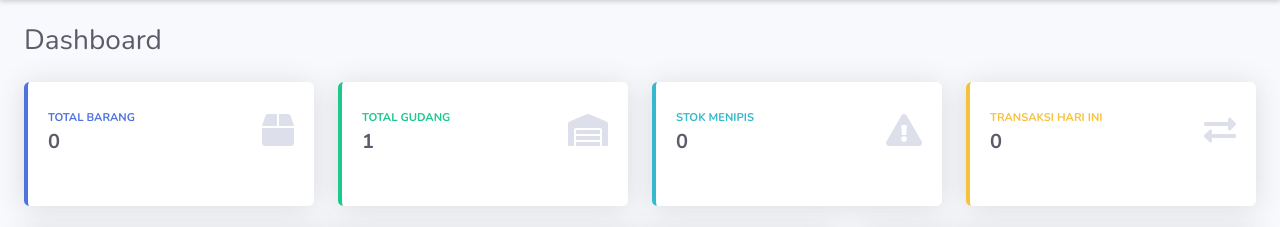
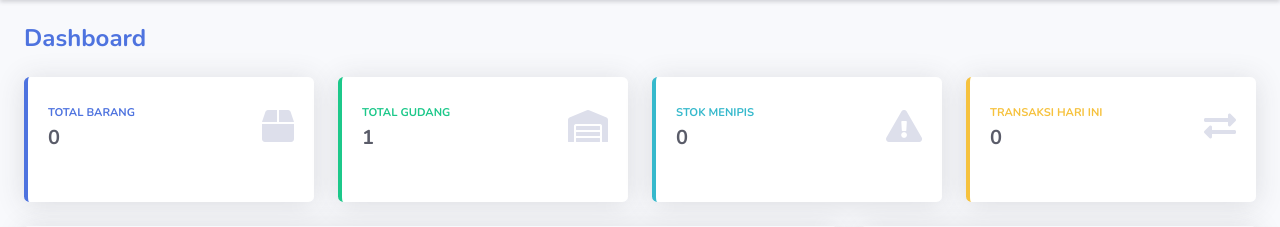
Before and after one commit to kantorujbitdev/gudang_system, a CodeIgniter app: page /gudang_system/dashboard in a window 1280 px wide. Shown: the part 65-292 px from the top of the page. Run offline with CodeIgniter, Linux system fonts and the light colour scheme; a user stored in the database is signed in; data comes from the database, SQL or seed files in the repository; data that the repository does not hold is empty; some libraries are stand-ins or nearby versions.

Commit message:
update tampilan title

```diff
--- a/application/views/dashboard/index.php
+++ b/application/views/dashboard/index.php
@@ -1,5 +1,5 @@
 <div class="d-sm-flex align-items-center justify-content-between mb-4">
-    <h1 class="h3 mb-0 text-gray-800">Dashboard</h1>
+    <h4 class="m-0 font-weight-bold text-primary">Dashboard</h1>
 </div>
 <!-- Content Row -->
 <div class="row">
@@ -86,7 +86,7 @@
     <div class="col-xl-8 col-lg-7">
         <div class="card shadow mb-4">
             <div class="card-header py-3 d-flex flex-row align-items-center justify-content-between">
-                <h4 class="m-0 font-weight-bold text-primary">Grafik Stok per Gudang</h6>
+                <h4 class="m-0 font-weight-bold text-primary">Grafik Stok per Gudang</h4>
             </div>
             <div class="card-body">
                 <div class="chart-area">
@@ -99,7 +99,7 @@
     <div class="col-xl-4 col-lg-5">
         <div class="card shadow mb-4">
             <div class="card-header py-3 d-flex flex-row align-items-center justify-content-between">
-                <h4 class="m-0 font-weight-bold text-primary">Transaksi Bulan Ini</h6>
+                <h4 class="m-0 font-weight-bold text-primary">Transaksi Bulan Ini</h4>
             </div>
             <div class="card-body">
                 <div class="chart-pie pt-4 pb-2">
@@ -126,7 +126,7 @@
     <div class="col-lg-6 mb-4">
         <div class="card shadow mb-4">
             <div class="card-header py-3">
-                <h4 class="m-0 font-weight-bold text-primary">Stok Menipis</h6>
+                <h4 class="m-0 font-weight-bold text-primary">Stok Menipis</h4>
             </div>
             <div class="card-body">
                 <?php if (!empty($stok_menipis)): ?>
@@ -162,7 +162,7 @@
     <div class="col-lg-6 mb-4">
         <div class="card shadow mb-4">
             <div class="card-header py-3">
-                <h4 class="m-0 font-weight-bold text-primary">Aktivitas Terkini</h6>
+                <h4 class="m-0 font-weight-bold text-primary">Aktivitas Terkini</h4>
             </div>
             <div class="card-body">
                 <div class="timeline">
--- a/application/views/setup/barang/index.php
+++ b/application/views/setup/barang/index.php
@@ -1,5 +1,5 @@
 <div class="d-sm-flex align-items-center justify-content-between mb-4">
-    <h1 class="h3 mb-0 text-gray-800">Barang</h1>
+    <h4 class="m-0 font-weight-bold text-primary">Barang</h1>
     <a href="<?php echo site_url('setup/barang/tambah'); ?>"
         class="d-none d-sm-inline-block btn btn-sm btn-primary shadow-sm">
         <i class="fas fa-plus fa-sm text-white-50"></i> Tambah Barang
@@ -8,7 +8,7 @@
 
 <div class="card shadow mb-4">
     <div class="card-header py-3">
-        <h4 class="m-0 font-weight-bold text-primary">Daftar Barang</h6>
+        <h3 class="h5 mb-0 text-gray-800"Daftar Barang</h4>
     </div>
     <div class="card-body">
         <div class="table-responsive">
--- a/application/views/setup/gudang/index.php
+++ b/application/views/setup/gudang/index.php
@@ -1,10 +1,10 @@
 <div class="d-sm-flex align-items-center justify-content-between mb-4">
-    <h1 class="h3 mb-0 text-gray-800">Gudang</h1>
+    <h4 class="m-0 font-weight-bold text-primary">Gudang</h1>
 </div>
 
 <div class="card shadow mb-4">
     <div class="card-header py-3">
-        <h4 class="m-0 font-weight-bold text-primary">Daftar Gudang</h6>
+        <h3 class="h5 mb-0 text-gray-800"Daftar Gudang</h4>
     </div>
     <div class="card-body">
         <div class="alert alert-info">
--- a/application/views/setup/kategori/form.php
+++ b/application/views/setup/kategori/form.php
@@ -1,10 +1,11 @@
 <div class="d-sm-flex align-items-center justify-content-between mb-4">
-    <h1 class="h3 mb-0 text-gray-800"><?php echo isset($kategori) ? 'Edit' : 'Tambah'; ?> Kategori Barang</h1>
+    <h4 class="m-0 font-weight-bold text-primary"><?php echo isset($kategori) ? 'Edit' : 'Tambah'; ?> Kategori Barang
+    </h4>
 </div>
 
 <div class="card shadow mb-4">
     <div class="card-header py-3">
-        <h4 class="m-0 font-weight-bold text-primary">Form Kategori Barang</h6>
+        <h1 class="h5 mb-0 text-gray-800">Form Kategori Barang</h1>
     </div>
     <div class="card-body">
         <?php echo form_open(isset($kategori) ? 'setup/kategori/edit/' . $kategori->id_kategori : 'setup/kategori/tambah'); ?>
--- a/application/views/setup/pelanggan/index.php
+++ b/application/views/setup/pelanggan/index.php
@@ -1,10 +1,10 @@
 <div class="d-sm-flex align-items-center justify-content-between mb-4">
-    <h1 class="h3 mb-0 text-gray-800">Gudang</h1>
+    <h4 class="m-0 font-weight-bold text-primary">Gudang</h1>
 </div>
 
 <div class="card shadow mb-4">
     <div class="card-header py-3">
-        <h4 class="m-0 font-weight-bold text-primary">Daftar Gudang</h6>
+        <h3 class="h5 mb-0 text-gray-800">Daftar Gudang</h3>
     </div>
     <div class="card-body">
         <div class="alert alert-info">
--- a/application/views/setup/supplier/index.php
+++ b/application/views/setup/supplier/index.php
@@ -1,10 +1,10 @@
 <div class="d-sm-flex align-items-center justify-content-between mb-4">
-    <h1 class="h3 mb-0 text-gray-800">Gudang</h1>
+    <h4 class="m-0 font-weight-bold text-primary">Gudang</h1>
 </div>
 
 <div class="card shadow mb-4">
     <div class="card-header py-3">
-        <h4 class="m-0 font-weight-bold text-primary">Daftar Gudang</h6>
+        <h3 class="h5 mb-0 text-gray-800">Daftar Gudang</h3>
     </div>
     <div class="card-body">
         <div class="alert alert-info">
--- a/application/views/setup/user/index.php
+++ b/application/views/setup/user/index.php
@@ -1,10 +1,10 @@
 <div class="d-sm-flex align-items-center justify-content-between mb-4">
-    <h1 class="h3 mb-0 text-gray-800">Gudang</h1>
+    <h4 class="m-0 font-weight-bold text-primary">Gudang</h1>
 </div>
 
 <div class="card shadow mb-4">
     <div class="card-header py-3">
-        <h4 class="m-0 font-weight-bold text-primary">Daftar Gudang</h6>
+        <h3 class="h5 mb-0 text-gray-800">Daftar Gudang</h3>
     </div>
     <div class="card-body">
         <div class="alert alert-info">
```
Also changed, not shown: application/views/setup/kategori/index.php (+6 -6 lines). Lines whose indentation alone changed are shown as unchanged.
